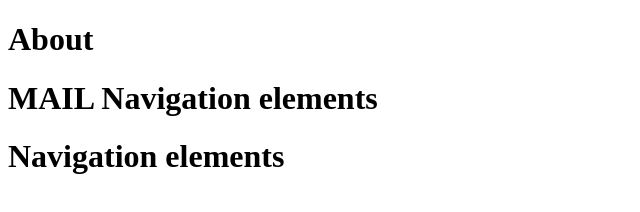
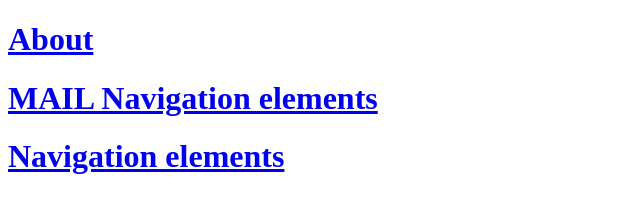
Before and after one commit to navya-tech/web-designing, a plain HTML site: page index.html in a window 1280 px wide. Shown: the whole page, without its empty margins (0-640 px from the left). Drawn offline with Linux system fonts and the light colour scheme.

Commit message:
commitmessage

```diff
--- a/index.html
+++ b/index.html
@@ -7,7 +7,7 @@
     </head>
 
     <body>
-          <h1 href="about.html">About</h1>
+          <h1><a href="about.html">About</h1>
           <h1 href="mailto: navyasrimididodla@gmail.com"> MAIL Navigation elements</h1>
           <h1 href="tel: +91546262">Navigation elements</h1>
 
```
